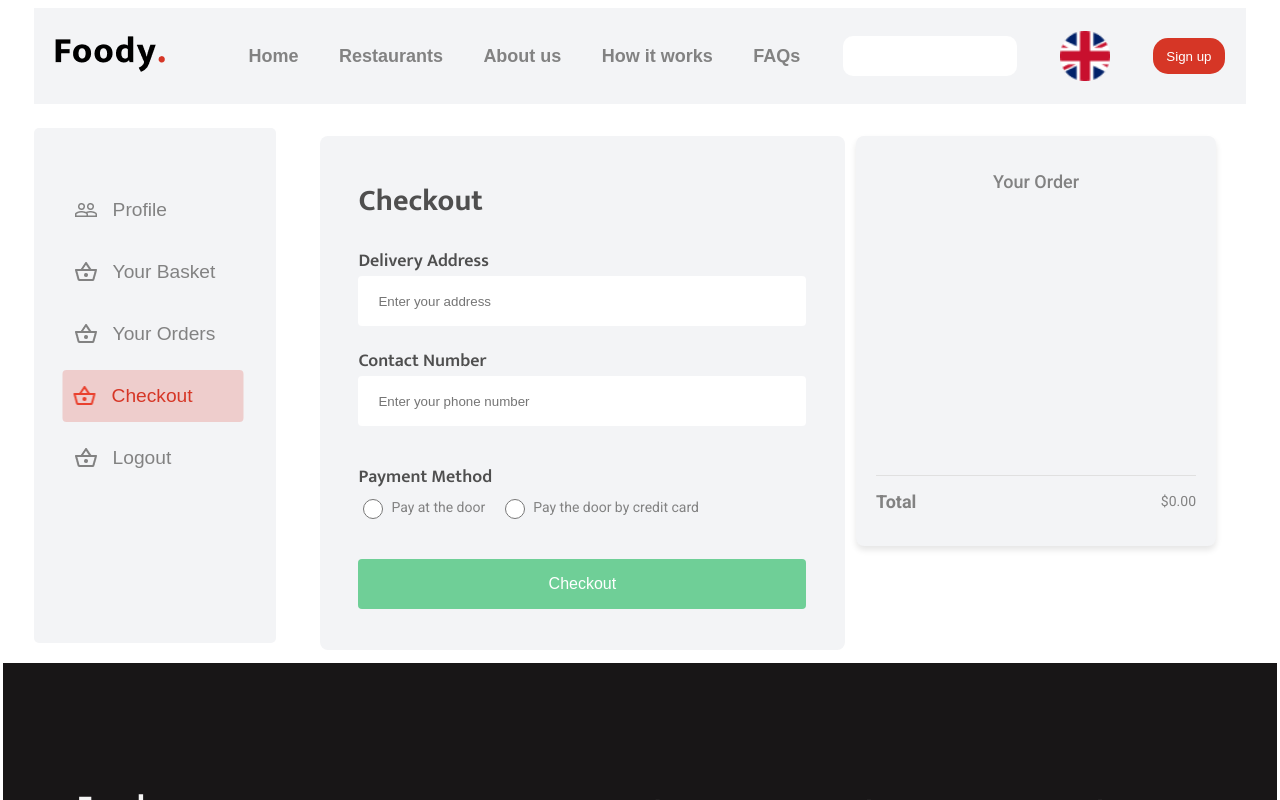
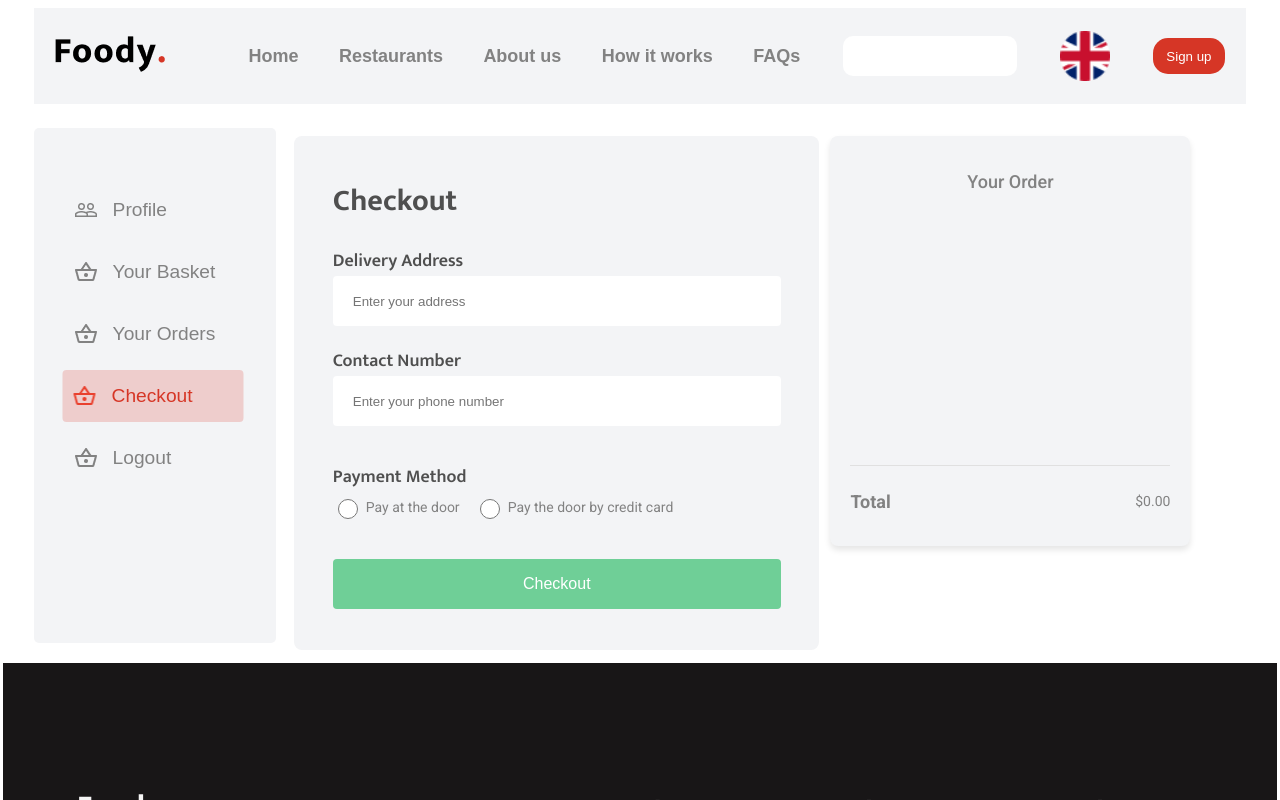
Before and after one commit to Rufat239/foody_client, a React (Create React App) app: page /checkoutPage in a window 1280 px wide. Shown: the top 800 px of the page. Built offline with nearby package versions, Linux system fonts and the light colour scheme.

Commit message:
update checkout v1.0

```diff
--- a/src/components/CheckoutOrders/CheckoutOrderts.jsx
+++ b/src/components/CheckoutOrders/CheckoutOrderts.jsx
@@ -29,7 +29,6 @@ function CheckoutOrders() {
                             </div>
                         ))}
                     </div>
-                    {/* <hr className="separator" /> */}
                     <div className="total">
                         <p>Total </p>
                         <span>${totalPrice.toFixed(2)}</span>
--- a/src/style/checkout.css
+++ b/src/style/checkout.css
@@ -3,7 +3,7 @@
 .card-checkout-page {
     position: absolute;
     top: 17%;
-    left: 25%;
+    left: 23%;
     width: 35%;
     height: 474px;
     padding: 20px;
--- a/src/style/checkoutorder.css
+++ b/src/style/checkoutorder.css
@@ -16,16 +16,17 @@
     justify-content: space-between;
     position: absolute;
     top: 17%;
-    right: 5%;
+    right: 7%;
     max-height: 370px;
     overflow-y: auto;
-    margin-bottom: 10rem;
 }
 
 .checkout-order-container {
     display: flex;
     flex-direction: column;
     gap: 23px;
+    flex-grow: 1;
+    overflow-y: auto;
 }
 
 .card-checkout-order ::-webkit-scrollbar {
@@ -55,8 +56,6 @@
 
 .order-list-checkout-page {
     flex: 1;
-    /* overflow-y: auto; */
-    /* margin-bottom: 10px; */
 }
 
 .order-list-checkout-page p {
@@ -64,11 +63,7 @@
     color: #828282;
 }
 
-/* .separator {
-    border: none;
-    border-top: 1px solid #E0E0E0;
-    margin: 10px 0;
-} */
+
 .total {
     align-items: center;
     border-top: 1px solid #E0E0E0;
@@ -77,6 +72,9 @@
     justify-content: space-between;
     font-weight: bold;
     color: #828282;
+    margin-top: auto;
+    padding-top: 10px;
+    background-color: #F3F4F6;
 }
 
 .total p {
@@ -150,13 +148,13 @@
     .card-checkout-order {
         position: absolute;
         margin: 2rem 0 35rem 0;
-        z-index: -1;
         width: 90%;
         right: 0.1%;
         background-color: #FFFFFF;
         box-shadow: 0 4px 6px rgba(255, 255, 255, 0);
     }
-    .mobile-header{
+
+    .mobile-header {
         display: block;
         position: absolute;
         left: 5%;
@@ -165,7 +163,7 @@
         font-weight: 600px;
     }
 
-    .header-checkout-order{
+    .header-checkout-order {
         text-align: left;
     }
 }
```
